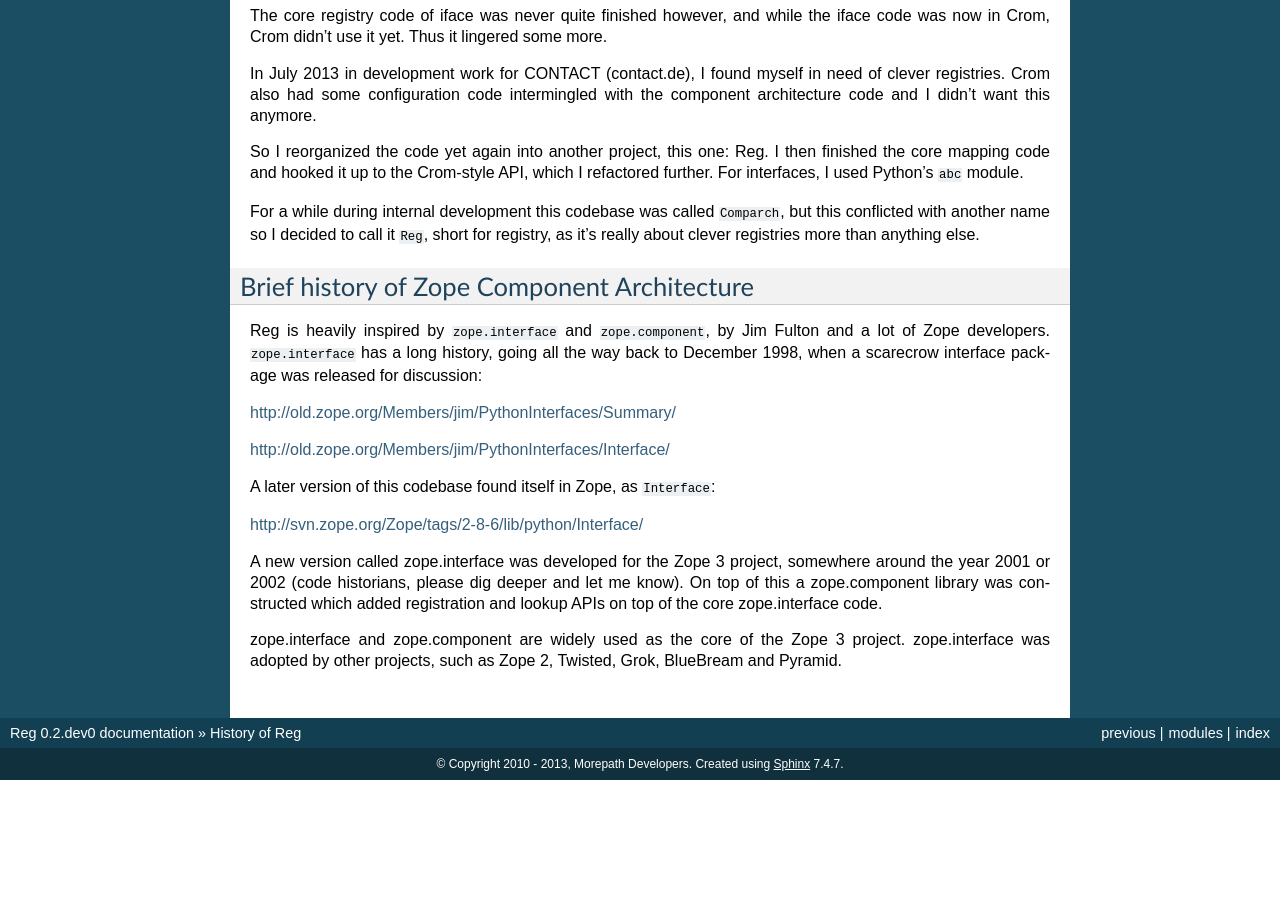
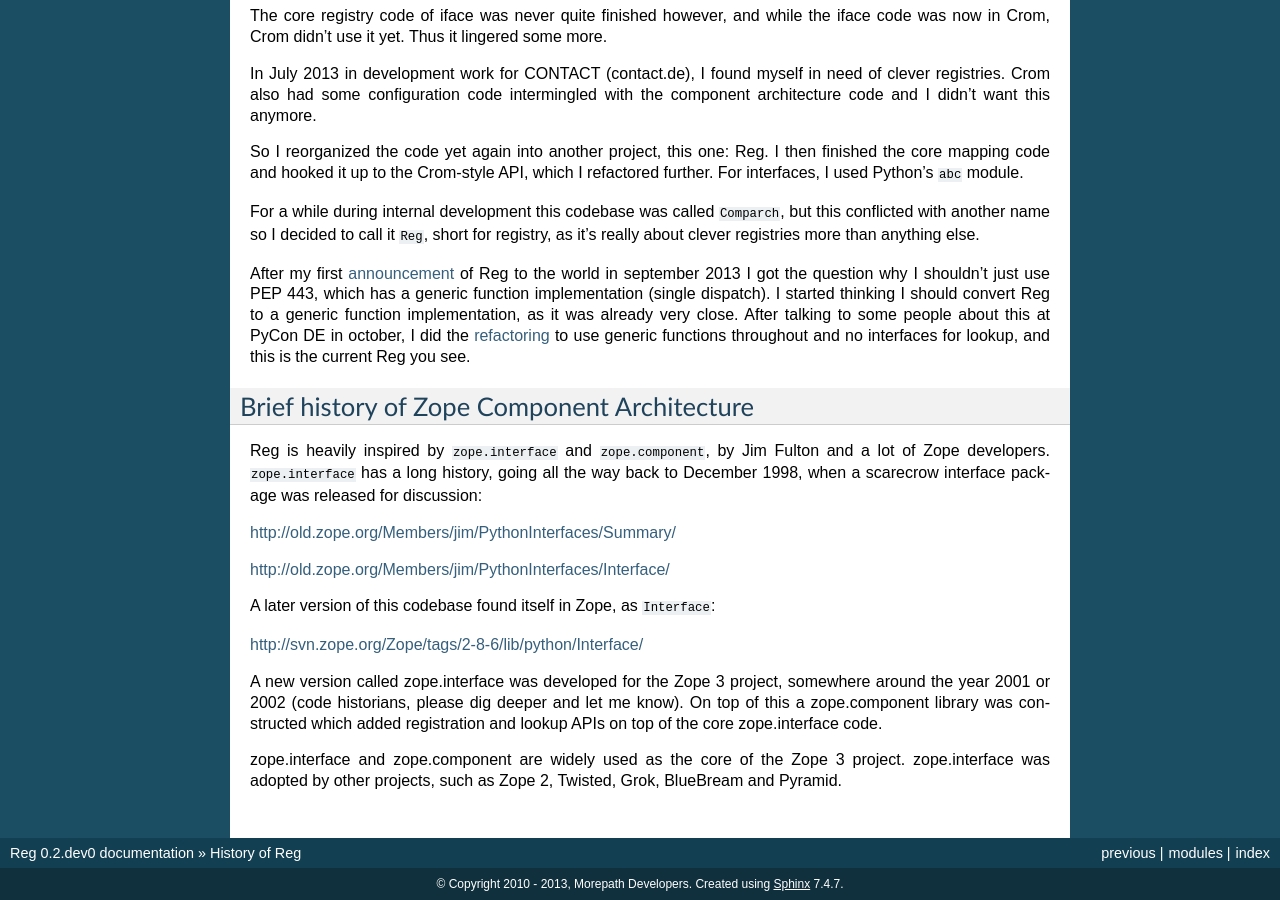
Before and after one commit to morepath/reg, a Sphinx documentation site: the page built from doc/history.rst, in a window 1280 px wide and 900 px high, scrolled down 669 px. Built offline with Sphinx 7.4.7, drawn with Linux system fonts in a browser that asks for light colours; before the commit the page ends 1449 px from its top, so only the background shows below that.

Commit message:
A bit more history.

```diff
--- a/doc/history.rst
+++ b/doc/history.rst
@@ -58,6 +58,18 @@ For a while during internal development this codebase was called
 call it ``Reg``, short for registry, as it's really about clever
 registries more than anything else.
 
+After my first announcement_ of Reg to the world in september 2013 I
+got the question why I shouldn't just use PEP 443, which has a generic
+function implementation (single dispatch). I started thinking I should
+convert Reg to a generic function implementation, as it was already
+very close. After talking to some people about this at PyCon DE in
+october, I did the refactoring_ to use generic functions throughout
+and no interfaces for lookup, and this is the current Reg you see.
+
+.. _announcement: http://blog.startifact.com/posts/reg-component-architecture-reimagined.html
+
+.. _refactoring: http://blog.startifact.com/posts/reg-now-with-more-generic.html
+
 Brief history of Zope Component Architecture
 --------------------------------------------
 
```
